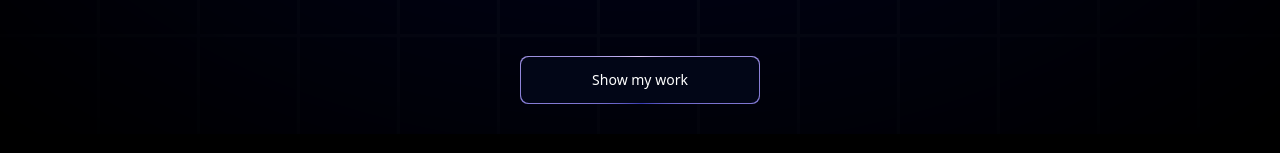
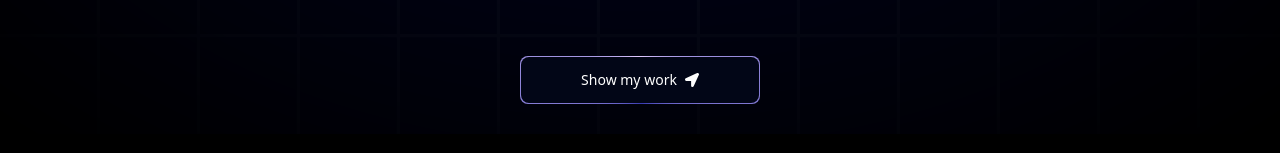
Before and after one commit to itsanvert/modern-portfolio, a Next.js app: page / in a window 1280 px wide. Shown: the part 666-819 px from the top of the page. Built offline with nearby package versions, Linux system fonts and the light colour scheme.

Commit message:
initial commit

```diff
--- a/package.json
+++ b/package.json
@@ -17,6 +17,7 @@
     "react": "^18",
     "react-dom": "^18",
     "react-element-to-jsx-string": "^15.0.0",
+    "react-icons": "^5.3.0",
     "tailwind-merge": "^2.5.3",
     "tailwindcss-animate": "^1.0.7"
   },
--- a/src/components/Hero.tsx
+++ b/src/components/Hero.tsx
@@ -2,6 +2,7 @@
 import { Spotlight } from "./ui/Spotlight";
 import { TextGenerateEffect } from "./ui/TextGenerateEffect";
 import MagicButton from "./ui/MagicButton";
+import { FaLocationArrow } from "react-icons/fa";
 
 const Hero = () => {
   return (
@@ -36,9 +37,10 @@
           </p>
           <a href="#about">
             <MagicButton
-            title='Show my work'
-
-             />
+              title="Show my work"
+              icon={<FaLocationArrow />}
+              position="right"
+            />
           </a>
         </div>
       </div>
--- a/src/components/ui/MagicButton.tsx
+++ b/src/components/ui/MagicButton.tsx
@@ -16,9 +16,11 @@
     <button className="relative inline-flex h-12 overflow-hidden rounded-lg p-[1px] focus:outline-none md:w-60 md:mt-10">
       <span className="absolute inset-[-1000%] animate-[spin_2s_linear_infinite] bg-[conic-gradient(from_90deg_at_50%_50%,#E2CBFF_0%,#393BB2_50%,#E2CBFF_100%)]" />
       <span
-        className={`inline-flex h-full w-full cursor-pointer items-center justify-center rounded-lg bg-slate-950 px-7 text-sm font-medium text-white backdrop-blur-3xl ${otherClasses}`}
+        className={`inline-flex h-full w-full cursor-pointer items-center justify-center rounded-lg bg-slate-950 px-7 text-sm font-medium text-white backdrop-blur-3xl gap-2 ${otherClasses}`}
       >
+        {position === "left" && icon}
         {title}
+        {position === "right" && icon}
       </span>
     </button>
   );
```
Also changed, not shown: 1 other file (tests, documents, lock files or other folders).
